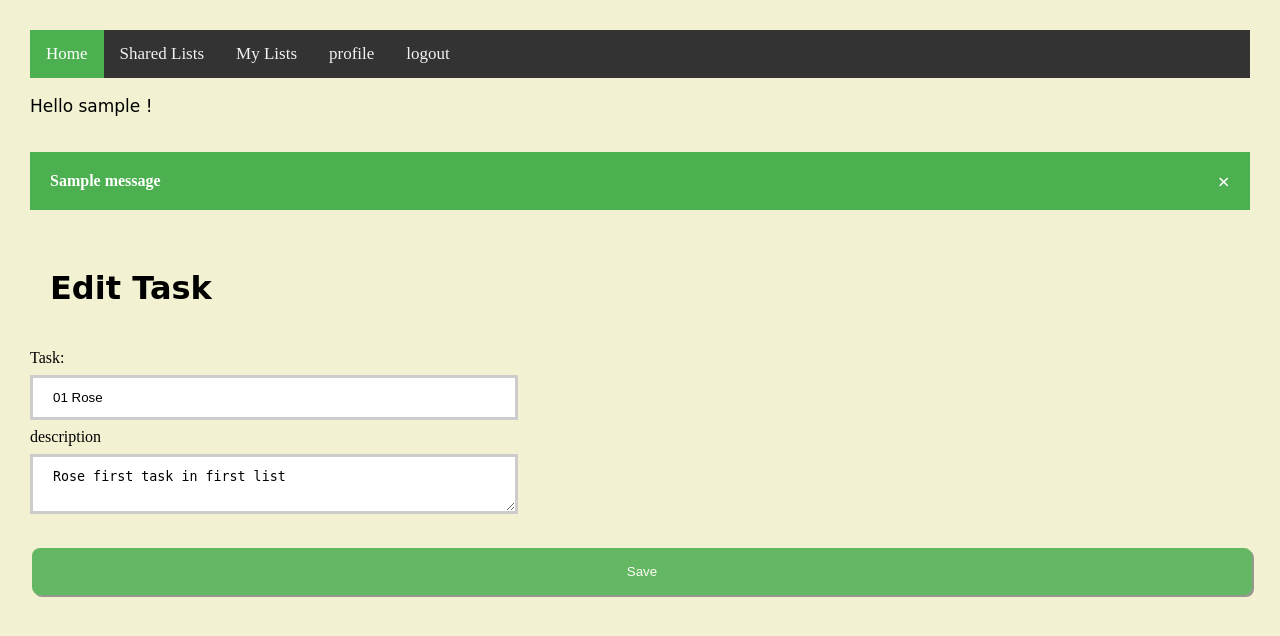
After one commit to OKurdi/todolists, a Django app: template polls_project/mysite/polls/templates/polls/editentry.html in a window 1280 px wide. The commit adds this page. Shown: the top 636 px of the page. Run offline with Django 3.2, Linux system fonts and the light colour scheme; data comes from the database, SQL or seed files in the repository; both versions use the stored data as it was after the commit; the template is opened without the code that fills it: values that come from a table or form of the project are taken from there, most other values are stand-ins (such as "Sample title", 1, 10 or a date in 2020); one stand-in notice (Sample message) is shown; parts of the project's set-up code (start-up, migrations or seed data) failed here and were passed over.

Commit message:
-end of working day 01.03.2020

```diff
--- a/polls_project/mysite/polls/templates/polls/base.html
+++ b/polls_project/mysite/polls/templates/polls/base.html
@@ -30,15 +30,20 @@
          <div class="alert">
             <span class="closebtn" onclick="this.parentElement.style.display='none';">&times;</span>
             <strong>{{warningmessage}}</strong>
-         </div>
+         </div><br>
     {% endif %}
     {% if message %}
          <div class="info">
             <span class="closebtn" onclick="this.parentElement.style.display='none';">&times;</span>
             <strong>{{message}}</strong>
-         </div>
+         </div><br>
     {% endif %}
-
+    {% for sessionmessage in messages %}
+         <div class="info">
+            <span class="closebtn" onclick="this.parentElement.style.display='none';">&times;</span>
+            <strong>{{sessionmessage}}</strong>
+         </div><br>
+    {% endfor %}
     {% block content %}
     {% endblock %}
 
--- /dev/null
+++ b/polls_project/mysite/polls/templates/polls/editentry.html
@@ -0,0 +1,15 @@
+{%extends 'polls/base.html'%}
+
+{%block content%}
+    <h1 class="header">Edit Task</h1>
+    <form class ="site-form" action="{%url 'polls:editentry' %}" method="POST">{% csrf_token %}
+    <label id="p">Task:</label><BR>
+    <input type="text" name="entry_titel" value="{{entry.entry_titel}}"><BR>
+    <label id="e">description</label><BR>
+    <textarea type="text" name="description" >{{entry.description}}</textarea><BR>
+    <input hidden name="list_id" value={{list_id}}>
+    <input hidden name="entry" value={{entry.id}}>
+    <BR><input type="submit" value="Save">
+</form>
+
+{%endblock%}
--- a/polls_project/mysite/polls/templates/polls/entries.html
+++ b/polls_project/mysite/polls/templates/polls/entries.html
@@ -47,9 +47,11 @@
      <BR>
      <table>
          <tr>
-             <td><input type="submit" value="Add Task" formaction="{% url 'polls:createentry' %}"></td>
+             <td><input type="submit" value="Add" formaction="{% url 'polls:createentry' %}"></td>
              <td></td>
-             <td><input id="delete_task" type="submit" value="Delete Task" onclick=confirm_delete_entry() formaction="{% url 'polls:entries' %}" formmethod="POST" disabled="true"></td>
+             <td><input id="edit_task" type="submit" value="Edit"  formaction="{% url 'polls:editentry' %}" formmethod="GET" disabled="true"></td>
+             <td></td>
+             <td><input id="delete_task" type="submit" value="Delete" onclick=confirm_delete_entry() formaction="{% url 'polls:entries' %}" formmethod="POST" disabled="true"></td>
          </tr>
      </table>
      <input hidden name="list_id" value={{list_id}}>
--- a/polls_project/mysite/polls/templates/polls/login.html
+++ b/polls_project/mysite/polls/templates/polls/login.html
@@ -9,6 +9,12 @@
 <body class="body" >
     <h1  class="header">ToDo Lists</h1>
     <h1  class="header">Log in</h1>
+    {% for message in messages%}
+         <div class="alert">
+                <span class="closebtn" onclick="this.parentElement.style.display='none';">&times;</span>
+                <strong>{{message}}</strong>
+         </div>
+    {% endfor %}
     <form class ="site-form" action="{%url 'polls:login'%}" method="POST">{%csrf_token%}
         <table width="100% ">
             <tr>
--- a/polls_project/mysite/polls/templates/polls/mytodolists.html
+++ b/polls_project/mysite/polls/templates/polls/mytodolists.html
@@ -13,7 +13,7 @@
              </tr>
          </thead>
          {% for list in todo_lists %}
-            <tr >
+            <tr for="list{{ forloop.counter }}">
                 <td width="10px"><label class="radiobuttoncontainer"><input type="radio" name="list_id" onclick=enable_buttons() id="list{{ forloop.counter }}" value="{{ list.id }}"><span class="checkpoint"></span></label></td>
                 <td width="30px">{{list.id}}</td>
                 <td width="60px">{{list.name}}</td>
--- a/polls_project/mysite/polls/templates/polls/profile.html
+++ b/polls_project/mysite/polls/templates/polls/profile.html
@@ -6,7 +6,6 @@
       <table class="customers">
          <thead>
              <tr>
-                 <td width="20px"></td>
                  <td width="150px">Full Name</td>
                  <td width="250px">E-mail</td>
                  <td width="60px">User Name</td>
@@ -17,7 +16,6 @@
              </tr>
          </thead>
             <tr >
-                <td width="20px"><label class="radiobuttoncontainer"><input type="radio" name="user_id" id="authuserinfo{{ forloop.counter }}" value="{{ authuserinfo.id }}"><span class="checkpoint"></span></label></td>
                 <td width="150px">{{pollsuserinfo.full_name}}</td>
                 <td width="250px">{{authuserinfo.email}}</td>
                 <td width="60px">{{authuserinfo.username}}</td>
--- a/polls_project/mysite/polls/templates/polls/sharedtodolists.html
+++ b/polls_project/mysite/polls/templates/polls/sharedtodolists.html
@@ -14,7 +14,7 @@
              </tr>
          </thead>
          {% for list in todo_lists %}
-            <tr >
+            <tr for="list{{ forloop.counter }}">
                 <td width="30px"><label class="radiobuttoncontainer"><input onclick=activate_view_tasks_button() type="radio" name="list_id" id="list{{ forloop.counter }}" value="{{ list.get_todolist.id }}"><span class="checkpoint"></span></label></td>
                 <td width="30px">{{list.get_todolist.id}}</td>
                 <td width="70px">{{list.get_todolist.name}}</td>
--- a/polls_project/mysite/polls/templates/polls/todolists.html
+++ b/polls_project/mysite/polls/templates/polls/todolists.html
@@ -13,7 +13,7 @@
                  </tr>
              </thead>
              {% for list in todo_lists %}
-                <tr id="example" class="ready" onclick="#example">
+                <tr for="list{{ forloop.counter }}">
                     <span onclick="#example">
                     <td width="10px"><label class="radiobuttoncontainer"><input type="radio" onclick=enable_buttons({{ list.id }}) name="list_id" id="list{{ forloop.counter }}" value="{{ list.id }}"><span class="checkpoint"></span></label></td>
                     <td width="30px">{{list.id}}</td>
--- a/polls_project/mysite/polls/urls.py
+++ b/polls_project/mysite/polls/urls.py
@@ -20,5 +20,6 @@ urlpatterns = [
     path('renamelist/', views.RenameListView, name='renamelist'),
     path('editprofile/', views.EditProfile, name='editprofile'),
     path('ajax/entrystatus/', views.EntryStatus, name='entrystatus'),
+    path('editentry/', views.EditEntry, name='editentry'),
 
 ]
--- a/polls_project/mysite/static/scripts/main.js
+++ b/polls_project/mysite/static/scripts/main.js
@@ -18,6 +18,7 @@ function activate_view_tasks_button(){
 
 function activate_entries_buttons(){
     document.getElementById("delete_task").disabled = false
+    document.getElementById("edit_task").disabled = false
 }
 
 function mark_entry_done(entry_id) {
```
Also changed, not shown: polls_project/mysite/polls/views.py (+31 -10 lines), polls_project/mysite/db.sqlite3.
